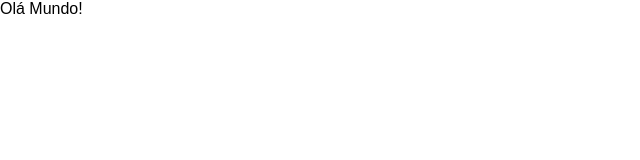
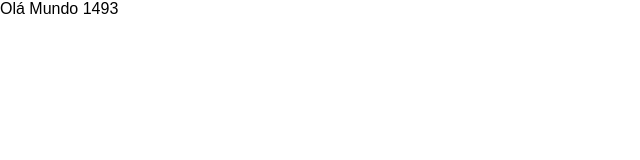
Before and after one commit to oadcavalcante/pomodoro-app, a React (Create React App) app: page / in a window 1280 px wide. Shown: the top 160 px of the page, without its empty margins (0-640 px from the left). Built offline with nearby package versions, Linux system fonts and the light colour scheme.

Commit message:
:sparkles: feat: Criação do componente principal.

```diff
--- a/src/App.tsx
+++ b/src/App.tsx
@@ -1,7 +1,12 @@
 import React from 'react';
+import { PomodoroTimer } from './components/pomodoro-timer';
 
 function App(): JSX.Element {
-  return <div className="App">Olá Mundo!</div>;
+  return (
+    <div className="App">
+      <PomodoroTimer defaultPomodoroTimer={1500} />
+    </div>
+  );
 }
 
 export default App;
--- a/src/components/pomodoro-timer.tsx
+++ b/src/components/pomodoro-timer.tsx
@@ -0,0 +1,16 @@
+import React from 'react';
+import { useInterval } from '../hooks/use-interval';
+
+interface Props {
+  defaultPomodoroTimer: number;
+}
+
+export function PomodoroTimer(props: Props): JSX.Element {
+  const [mainTime, setMainTime] = React.useState(props.defaultPomodoroTimer);
+
+  useInterval(() => {
+    setMainTime(mainTime - 1);
+  }, 1000);
+
+  return <div>Olá Mundo {mainTime}</div>;
+}
```
